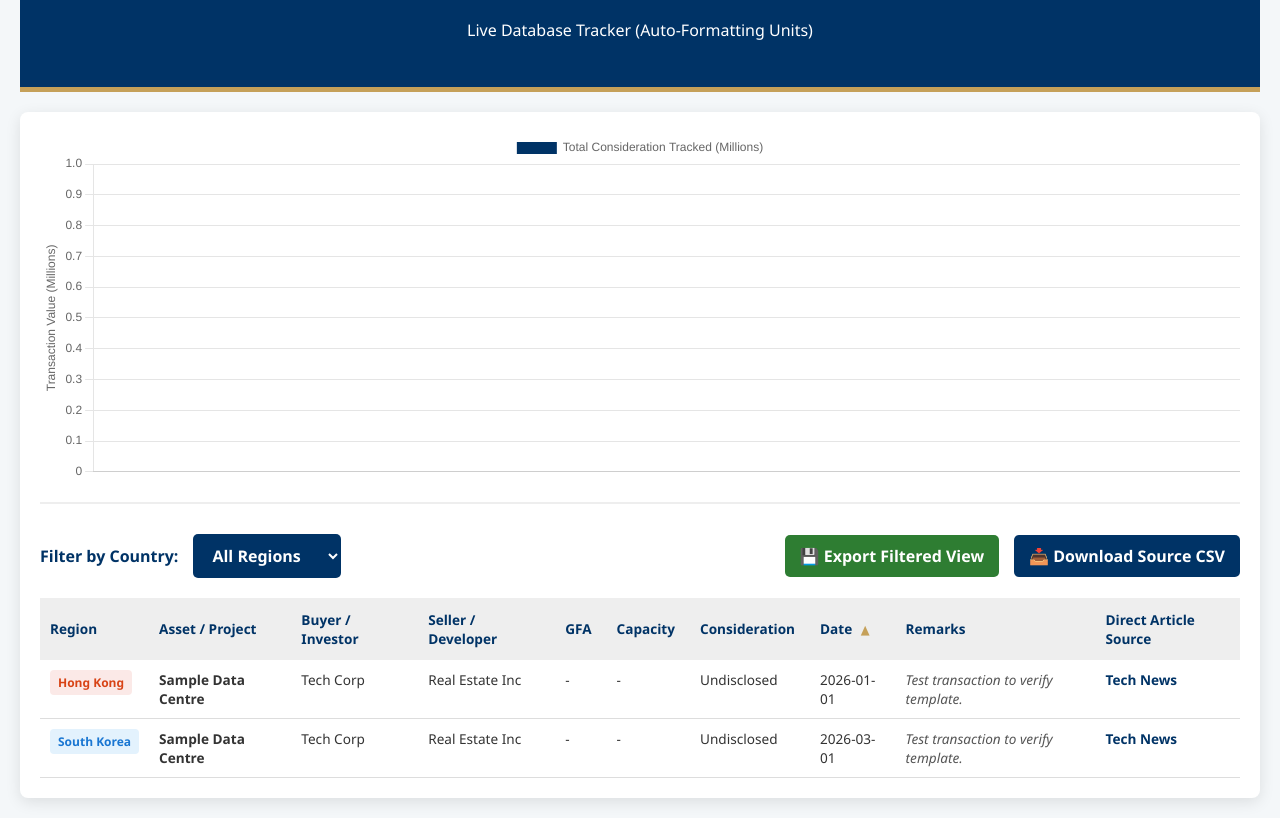
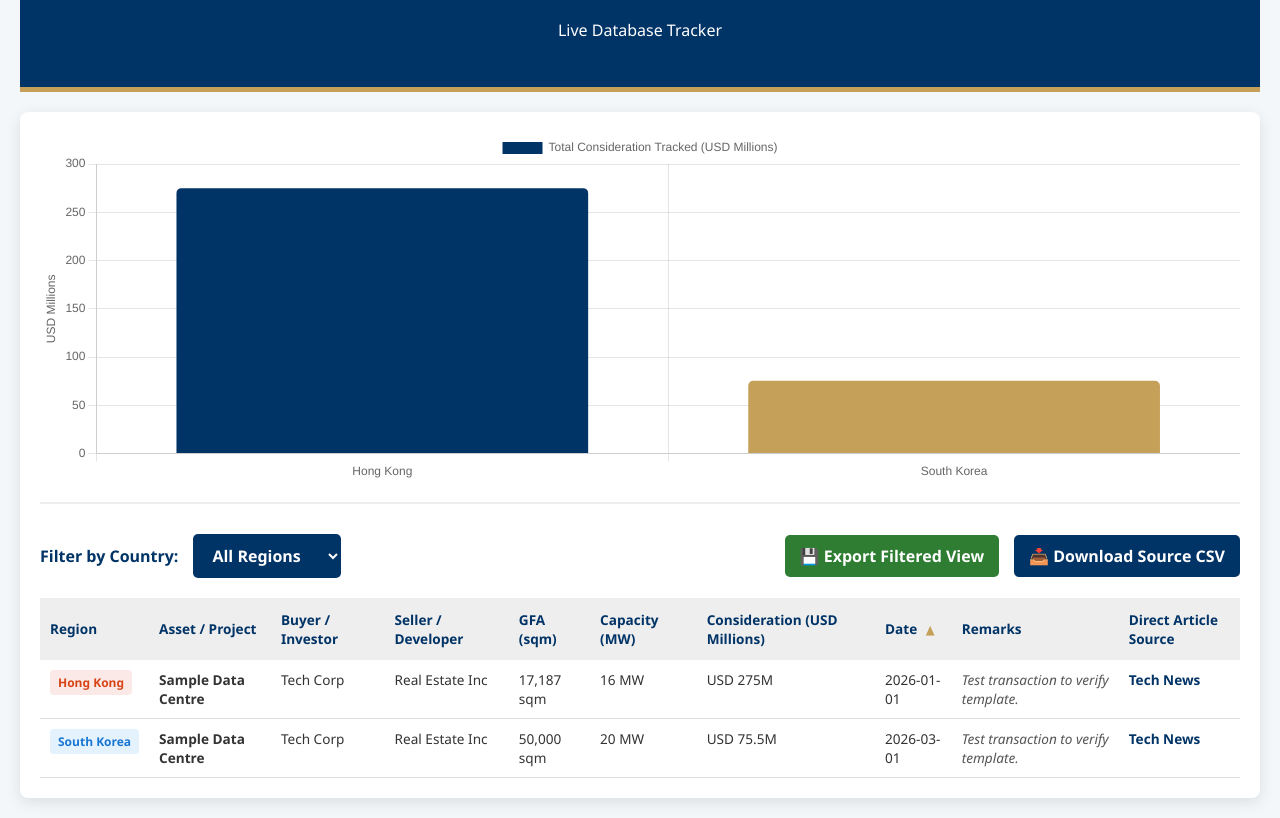
Before and after one commit to jna112567-sketch/apac-dc-tracker, a plain HTML site: page index.html in a window 1280 px wide. Shown: the part 117-935 px from the top of the page. Drawn offline with nearby package versions, Linux system fonts and the light colour scheme.

Commit message:
Fix HTML encoding issues in index.html

```diff
--- a/index.html
+++ b/index.html
@@ -76,7 +76,7 @@
 
 <header>
     <h1>APAC Data Centre Real Estate</h1>
-    <p>Live Database Tracker (Auto-Formatting Units)</p>
+    <p>Live Database Tracker</p>
 </header>
 
 <div class="container">
@@ -111,9 +111,9 @@
                     <th onclick="sortTable('asset')">Asset / Project <span id="arrow-asset" class="sort-arrow"></span></th>
                     <th onclick="sortTable('buyer')">Buyer / Investor <span id="arrow-buyer" class="sort-arrow"></span></th>
                     <th onclick="sortTable('seller')">Seller / Developer <span id="arrow-seller" class="sort-arrow"></span></th>
-                    <th onclick="sortTable('gfaNum')">GFA <span id="arrow-gfaNum" class="sort-arrow"></span></th>
-                    <th onclick="sortTable('capacityNum')">Capacity <span id="arrow-capacityNum" class="sort-arrow"></span></th>
-                    <th onclick="sortTable('priceNum')">Consideration <span id="arrow-priceNum" class="sort-arrow"></span></th>
+                    <th onclick="sortTable('gfa')">GFA (sqm) <span id="arrow-gfa" class="sort-arrow"></span></th>
+                    <th onclick="sortTable('capacity')">Capacity (MW) <span id="arrow-capacity" class="sort-arrow"></span></th>
+                    <th onclick="sortTable('price')">Consideration (USD Millions) <span id="arrow-price" class="sort-arrow"></span></th>
                     <th onclick="sortTable('dateVal')">Date <span id="arrow-dateVal" class="sort-arrow"></span></th>
                     <th>Remarks</th>
                     <th>Direct Article Source</th>
@@ -158,10 +158,9 @@
                     asset: row.Asset || "-",
                     buyer: row.Buyer || "-",
                     seller: row.Seller || "-",
-                    gfaNum: parseFloat(row.GFA_Number) || 0, // Reads pure number
-                    capacityNum: parseFloat(row.Capacity_Number) || 0, // Reads pure number
-                    currency: row.Currency || "USD",
-                    priceNum: parseFloat(row.Consideration_Number) || 0, // Reads pure number
+                    gfa: parseFloat(row.GFA_sqm) || 0,
+                    capacity: parseFloat(row.Capacity_MW) || 0,
+                    price: parseFloat(row.Consideration_USD_Millions) || 0,
                     dateStr: row.Date || "-",
                     dateVal: row.Date ? new Date(row.Date) : new Date(0),
                     remarks: row.Remarks || "-",
@@ -174,7 +173,7 @@
             renderChart();
         },
         error: function(err) {
-            document.getElementById('loadingMsg').innerHTML = "⚠️ Error loading transactions.csv. Make sure the headers match the new template perfectly.";
+            document.getElementById('loadingMsg').innerHTML = "⚠️ Error loading transactions.csv. Make sure the headers match exactly: Region,Asset,Buyer,Seller,GFA_sqm,Capacity_MW,Consideration_USD_Millions,Date,Remarks,Source,URL";
             document.getElementById('loadingMsg').style.color = "red";
         }
     });
@@ -212,7 +211,7 @@
         if (arrowSpan) { arrowSpan.innerHTML = sortAscending ? " ▲" : " ▼"; }
     }
 
-    // --- HTML GENERATION WITH AUTO-UNITS ---
+    // --- HTML GENERATION ---
     function renderTable() {
         const tbody = document.getElementById('tableBody');
         tbody.innerHTML = "";
@@ -220,18 +219,18 @@
 
         displayData.forEach(item => {
             // Auto-append the units for display!
-            let displayGFA = item.gfaNum > 0 ? item.gfaNum.toLocaleString() + " sqm" : "-";
-            let displayCap = item.capacityNum > 0 ? item.capacityNum + " MW" : "-";
-            let displayPrice = item.priceNum > 0 ? `${item.currency} ${item.priceNum.toLocaleString()}M` : "Undisclosed";
+            let displayGFA = item.gfa > 0 ? item.gfa.toLocaleString() + " sqm" : "-";
+            let displayCap = item.capacity > 0 ? item.capacity + " MW" : "-";
+            let displayPrice = item.price > 0 ? "USD " + item.price.toLocaleString() + "M" : "Undisclosed";
 
             const row = `<tr>
                 <td data-label="Region"><span class="tag ${item.class}">${item.region}</span></td>
                 <td data-label="Asset / Project"><strong>${item.asset}</strong></td>
                 <td data-label="Buyer / Investor">${item.buyer}</td>
                 <td data-label="Seller / Developer">${item.seller}</td>
-                <td data-label="GFA">${displayGFA}</td>
-                <td data-label="Capacity">${displayCap}</td>
-                <td data-label="Consideration">${displayPrice}</td>
+                <td data-label="GFA (sqm)">${displayGFA}</td>
+                <td data-label="Capacity (MW)">${displayCap}</td>
+                <td data-label="Consideration (USD Millions)">${displayPrice}</td>
                 <td data-label="Date">${item.dateStr}</td>
                 <td data-label="Remarks" class="remarks">${item.remarks}</td>
                 <td data-label="Direct Article Source"><a href="${item.link}" class="source-link" target="_blank">${item.source}</a></td>
@@ -244,12 +243,11 @@
         const ctx = document.getElementById('transactionChart').getContext('2d');
         let displayData = currentFilter === "All" ? data : data.filter(item => item.region === currentFilter);
 
-        // Chart uses the pure numbers we got back!
         const regionTotals = {};
         displayData.forEach(d => {
-            if (d.priceNum > 0) {
+            if (d.price > 0) {
                 if (!regionTotals[d.region]) { regionTotals[d.region] = 0; }
-                regionTotals[d.region] += d.priceNum;
+                regionTotals[d.region] += d.price;
             }
         });
         const sortedRegions = Object.keys(regionTotals).sort((a, b) => regionTotals[b] - regionTotals[a]);
@@ -261,7 +259,7 @@
             data: {
                 labels: sortedRegions,
                 datasets: [{
-                    label: 'Total Consideration Tracked (Millions)',
+                    label: 'Total Consideration Tracked (USD Millions)',
                     data: values,
                     backgroundColor: ['#003366', '#c5a059', '#1976d2', '#2e7d32', '#d84315', '#7b1fa2'],
                     borderRadius: 5
@@ -270,19 +268,19 @@
             options: {
                 responsive: true, maintainAspectRatio: false,
                 plugins: { legend: { display: true } },
-                scales: { y: { beginAtZero: true, title: { display: true, text: 'Transaction Value (Millions)' } } }
+                scales: { y: { beginAtZero: true, title: { display: true, text: 'USD Millions' } } }
             }
         });
     }
 
     function exportToCSV() {
-        let csvRows = ["Region,Asset,Buyer,Seller,GFA_Number,Capacity_Number,Currency,Consideration_Number,Date,Remarks,Source,URL"];
+        let csvRows = ["Region,Asset,Buyer,Seller,GFA_sqm,Capacity_MW,Consideration_USD_Millions,Date,Remarks,Source,URL"];
         let displayData = currentFilter === "All" ? data : data.filter(item => item.region === currentFilter);
         displayData.forEach(item => {
             let remarks = item.remarks.replace(/"/g, '""');
             let row = [
                 `"${item.region}"`, `"${item.asset}"`, `"${item.buyer}"`, `"${item.seller}"`,
-                item.gfaNum, item.capacityNum, `"${item.currency}"`, item.priceNum, `"${item.dateStr}"`,
+                item.gfa, item.capacity, item.price, `"${item.dateStr}"`,
                 `"${remarks}"`, `"${item.source}"`, `"${item.link}"`
             ];
             csvRows.push(row.join(","));
```
